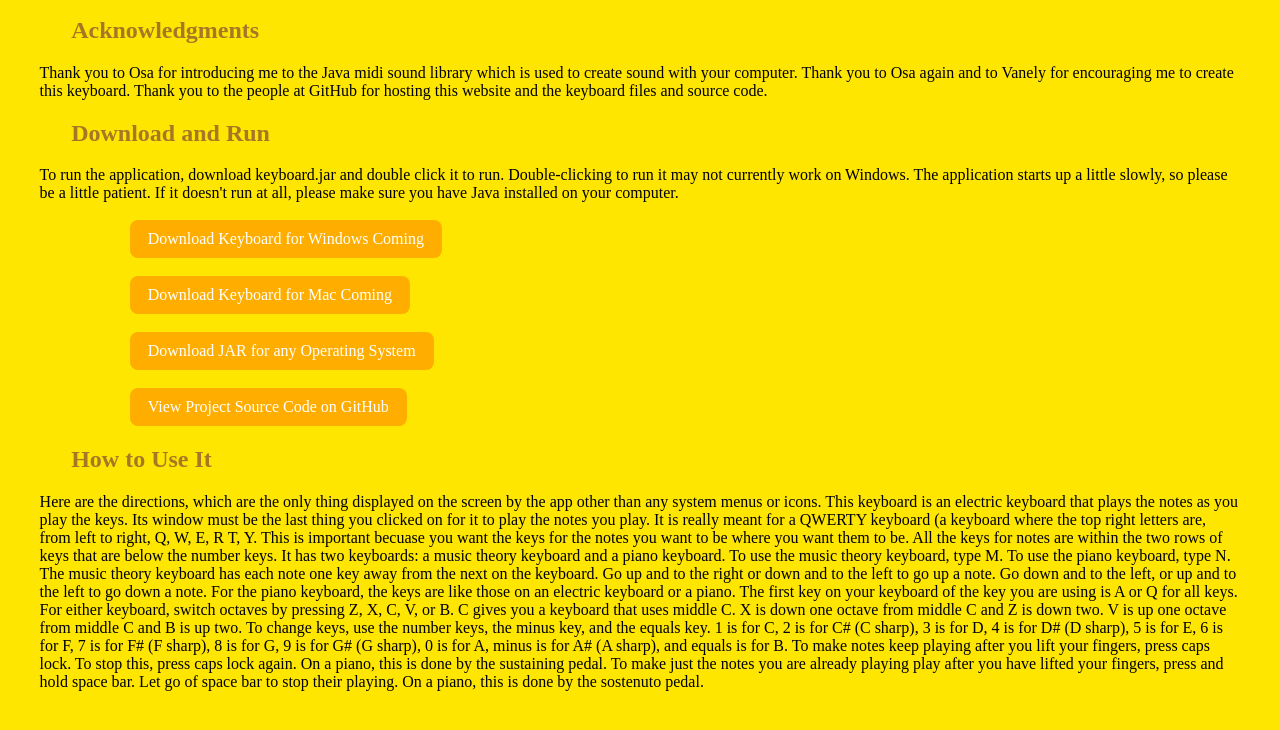
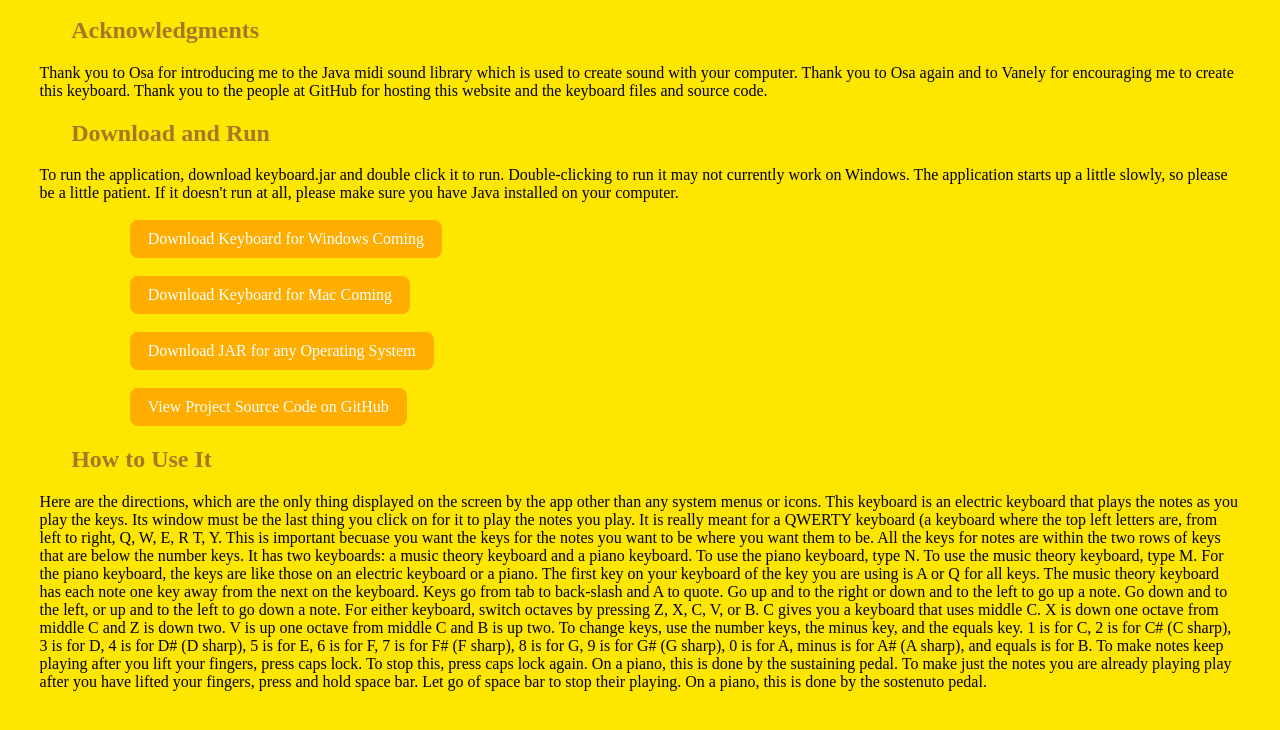
Before and after one commit to MattNoName/keyboard, a plain HTML site: page docs/main-page.html in a window 1280 px wide. Shown: the part 166-896 px from the top of the page. Drawn offline with Linux system fonts and the light colour scheme.

Commit message:
Update main-page.html

```diff
--- a/docs/main-page.html
+++ b/docs/main-page.html
@@ -54,17 +54,22 @@
 
       This keyboard is an electric keyboard that plays the notes as you play the keys.
 
-      Its window must be the last thing you clicked on for it to play the notes you play.
+      Its window must be the last thing you click on for it to play the notes you play.
 
-      It is really meant for a QWERTY keyboard (a keyboard where the top right letters are, from left to right, Q, W, E, R T, Y. This is important becuase you want the keys for the notes you want to be where you want them to be. All the keys for notes are within the two rows of keys that are below the number keys.
+      It is really meant for a QWERTY keyboard (a keyboard where the top left letters are, from left to right, Q, W, E, R T, Y. This is important becuase you want the keys for the notes you want to be where you want them to be. All the keys for notes are within the two rows of keys that are below the number keys.
 
-      It has two keyboards: a music theory keyboard and a piano keyboard. To use the music theory keyboard, type M. To use the piano keyboard, type N.
 
-      The music theory keyboard has each note one key away from the next on the keyboard. Go up and to the right or down and to the left to go up a note. Go down and to the left, or up and to the left to go down a note.
+      It has two keyboards: a music theory keyboard and a piano keyboard. To use the piano keyboard, type N.  To use the music theory keyboard, type M.
 
-      For the piano keyboard, the keys are like those on an electric keyboard or a piano. The first key on your keyboard of the key you are using is A or Q for all keys. For either keyboard, switch octaves by pressing Z, X, C, V, or B. C gives you a keyboard that uses middle C. X is down one octave from middle C and Z is down two. V is up one octave from middle C and B is up two.
+      For the piano keyboard, the keys are like those on an electric keyboard or a piano. The first key on your keyboard of the key you are using is A or Q for all keys.
+
+      The music theory keyboard has each note one key away from the next on the keyboard. Keys go from tab to back-slash and A to quote.  Go up and to the right or down and to the left to go up a note. Go down and to the left, or up and to the left to go down a note.
+
+
+      For either keyboard, switch octaves by pressing Z, X, C, V, or B. C gives you a keyboard that uses middle C. X is down one octave from middle C and Z is down two. V is up one octave from middle C and B is up two.
 
       To change keys, use the number keys, the minus key, and the equals key. 1 is for C, 2 is for C# (C sharp), 3 is for D, 4 is for D# (D sharp), 5 is for E, 6 is for F, 7 is for F# (F sharp), 8 is for G, 9 is for G# (G sharp), 0 is for A, minus is for A# (A sharp), and equals is for B.
+
 
       To make notes keep playing after you lift your fingers, press caps lock. To stop this, press caps lock again. On a piano, this is done by the sustaining pedal.
 
```
